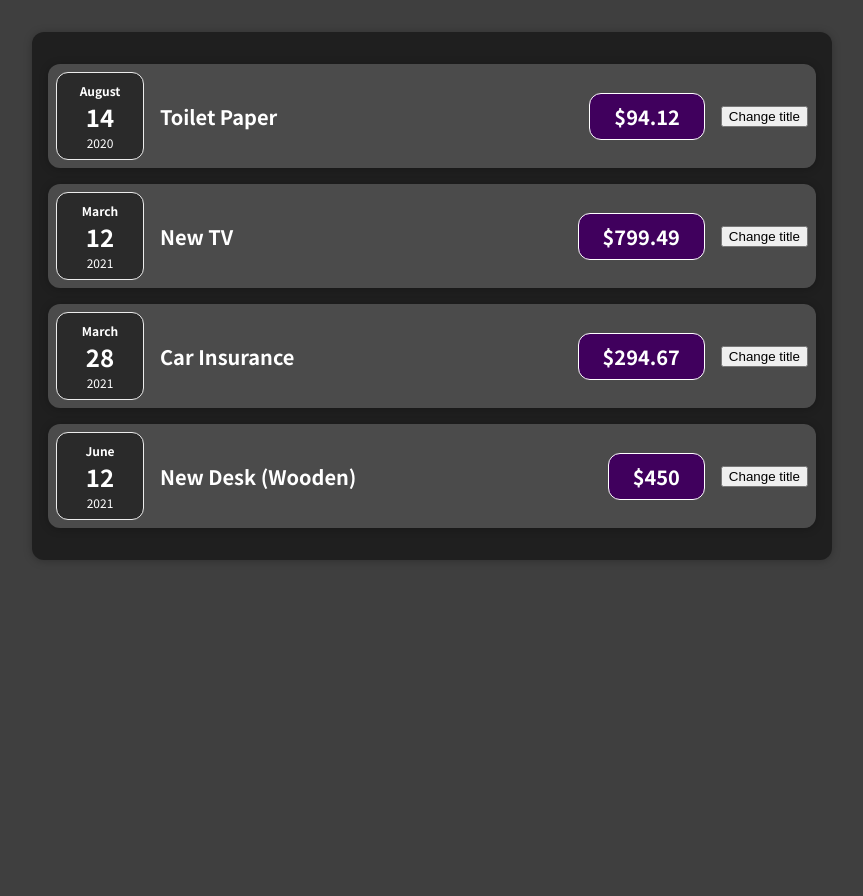
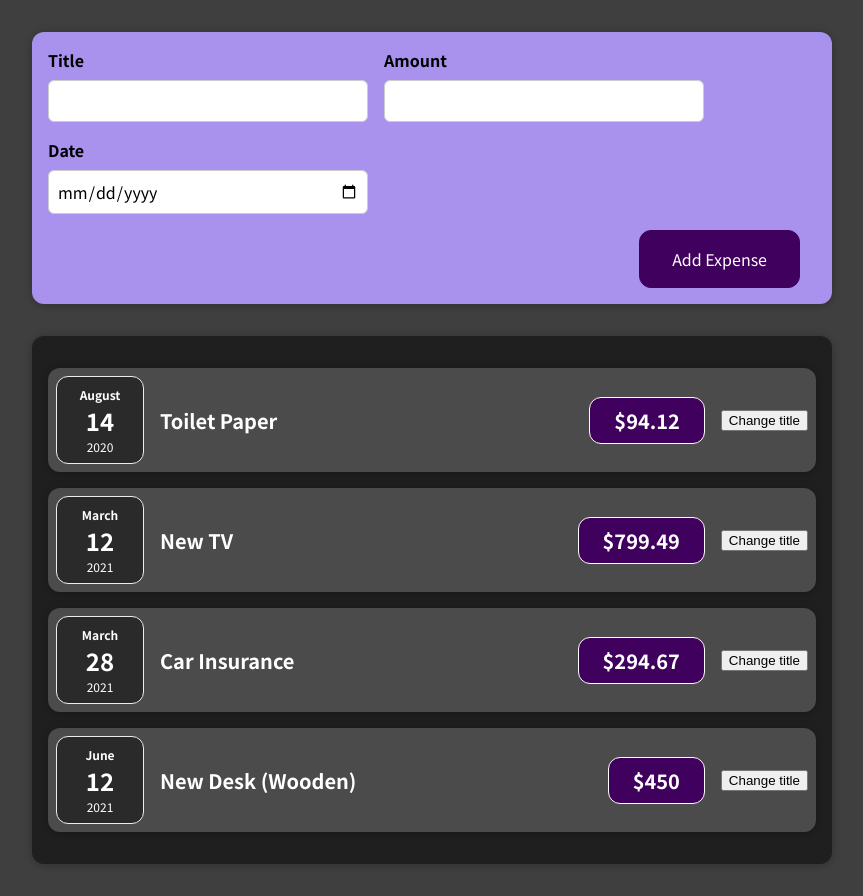
Before and after one commit to parv3213/React-practice, a React (Create React App) app: page / in a window 1280 px wide. Shown: the whole page, without its empty margins (208-1071 px from the left). Before the commit the page ends 800 px from the top, so only its background shows below. Built offline with nearby package versions, Linux system fonts and the light colour scheme.

Commit message:
feat(): changing state
- child to parent
- lifting the state

```diff
--- a/src/App.tsx
+++ b/src/App.tsx
@@ -1,7 +1,16 @@
+import { useState } from 'react';
+
 import Expenses from './components/Expenses/Expenses';
+import NewExpense from './components/NewExpense/NewExpense';
 
+export interface IExpense {
+  id: string;
+  title: string;
+  amount: number;
+  date: Date;
+}
 function App(): JSX.Element {
-  const expenses = [
+  const [expenses, setExpenses] = useState([
     {
       id: 'e1',
       title: 'Toilet Paper',
@@ -21,10 +30,11 @@ function App(): JSX.Element {
       amount: 450,
       date: new Date(2021, 5, 12),
     },
-  ];
+  ] as IExpense[]);
 
   return (
     <div>
+      <NewExpense setExpenses={setExpenses} />
       <Expenses expenses={expenses} />
     </div>
   );
--- /dev/null
+++ b/src/components/NewExpense/ExpenseForm.css
@@ -0,0 +1,26 @@
+.new-expense__controls {
+  display: flex;
+  flex-wrap: wrap;
+  gap: 1rem;
+  margin-bottom: 1rem;
+  text-align: left;
+}
+
+.new-expense__control label {
+  font-weight: bold;
+  margin-bottom: 0.5rem;
+  display: block;
+}
+
+.new-expense__control input {
+  font: inherit;
+  padding: 0.5rem;
+  border-radius: 6px;
+  border: 1px solid #ccc;
+  width: 20rem;
+  max-width: 100%;
+}
+
+.new-expense__actions {
+  text-align: right;
+}
--- /dev/null
+++ b/src/components/NewExpense/ExpenseForm.tsx
@@ -0,0 +1,82 @@
+import './ExpenseForm.css';
+
+import { useState } from 'react';
+
+import { IExpense } from '../../App';
+import { INewExpense } from './NewExpense';
+
+export default function ExpenseFrom({ setExpenses }: INewExpense): JSX.Element {
+  const [userInput, setUserInput] = useState({
+    title: '',
+    amount: '',
+    date: '',
+  });
+
+  const handleTitleChange = (value: string) => {
+    setUserInput(prevState => {
+      return { ...prevState, title: value };
+    });
+  };
+  const handleAmountChange = (value: string) => {
+    setUserInput(prevState => {
+      return { ...prevState, amount: value };
+    });
+  };
+  const handleDateChange = (value: string) => {
+    setUserInput(prevState => {
+      return { ...prevState, date: value };
+    });
+  };
+
+  const submitHandler = (event: React.FormEvent) => {
+    event.preventDefault();
+
+    const expenseData = { ...userInput, date: new Date(userInput.date), id: String(Math.random()) };
+    setExpenses((prevState: IExpense[]) => {
+      return [...prevState, expenseData];
+    });
+    setUserInput({
+      title: '',
+      amount: '',
+      date: '',
+    });
+  };
+
+  return (
+    <form onSubmit={submitHandler}>
+      <div className="new-expense__controls">
+        <div className="new-expense__control">
+          <label>Title</label>
+          <input
+            value={userInput.title}
+            onChange={e => handleTitleChange(e.target.value)}
+            type="text"
+          />
+        </div>
+        <div className="new-expense__control">
+          <label>Amount</label>
+          <input
+            value={userInput.amount}
+            onChange={e => handleAmountChange(e.target.value)}
+            type="number"
+            min="0.01"
+            step="0.01"
+          />
+        </div>
+        <div className="new-expense__control">
+          <label>Date</label>
+          <input
+            value={userInput.date}
+            onChange={e => handleDateChange(e.target.value)}
+            type="date"
+            min="2019-01-01"
+            max="2022-12-31"
+          />
+        </div>
+      </div>
+      <div className="new-expense__actions">
+        <button type="submit">Add Expense</button>
+      </div>
+    </form>
+  );
+}
--- /dev/null
+++ b/src/components/NewExpense/NewExpense.css
@@ -0,0 +1,38 @@
+.new-expense {
+  background-color: #a892ee;
+  padding: 1rem;
+  margin: 2rem auto;
+  width: 50rem;
+  max-width: 95%;
+  border-radius: 12px;
+  text-align: center;
+  box-shadow: 0 1px 8px rgba(0, 0, 0, 0.25);
+}
+
+.new-expense button {
+  font: inherit;
+  cursor: pointer;
+  padding: 1rem 2rem;
+  border: 1px solid #40005d;
+  background-color: #40005d;
+  color: white;
+  border-radius: 12px;
+  margin-right: 1rem;
+}
+
+.new-expense button:hover,
+.new-expense button:active {
+  background-color: #510674;
+  border-color: #510674;
+}
+
+.new-expense button.alternative {
+  color: #220131;
+  border-color: transparent;
+  background-color: transparent;
+}
+
+.new-expense button.alternative:hover,
+.new-expense button.alternative:active {
+  background-color: #ddb3f8;
+}
--- /dev/null
+++ b/src/components/NewExpense/NewExpense.tsx
@@ -0,0 +1,16 @@
+import './NewExpense.css';
+
+import ExpenseFrom from './ExpenseForm';
+
+export interface INewExpense {
+  // eslint-disable-next-line
+  setExpenses: any;
+}
+
+export default function NewExpense({ setExpenses }: INewExpense): JSX.Element {
+  return (
+    <div className="new-expense">
+      <ExpenseFrom setExpenses={setExpenses} />
+    </div>
+  );
+}
```
Also changed, not shown: 1 other file (tests, documents, lock files or other folders).
